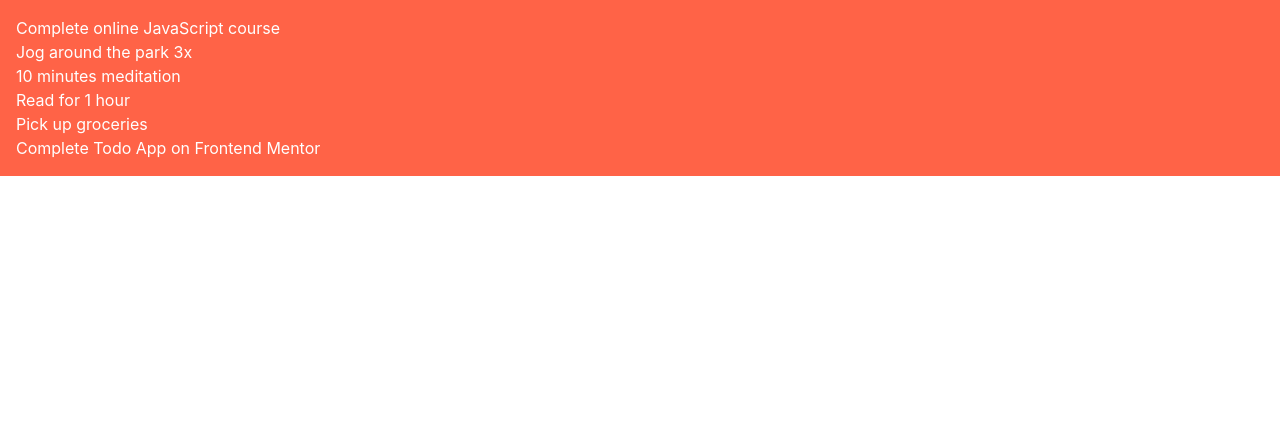
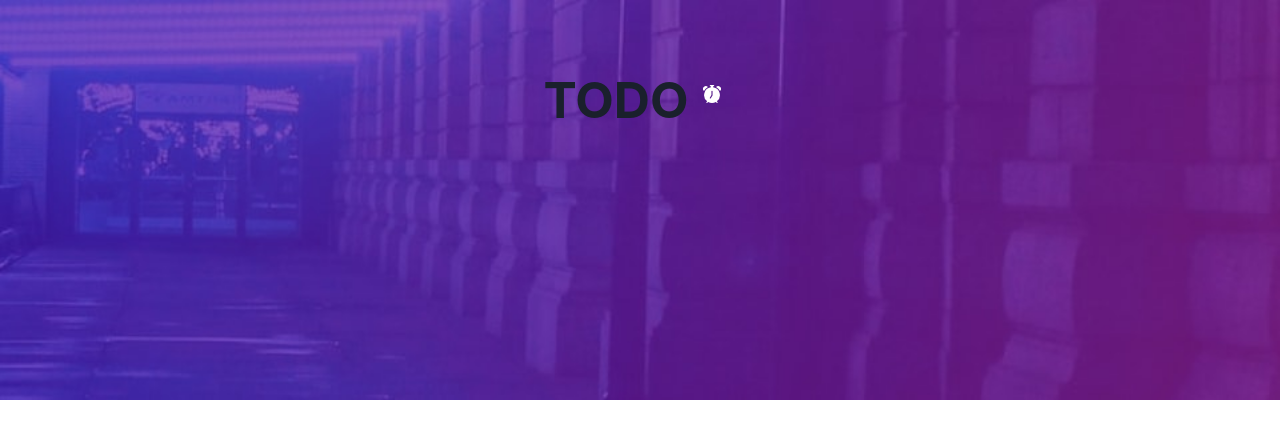
Before and after one commit to gorakhjoshi/react-vite-ts, a React (Vite) app: page / in a window 1280 px wide. Shown: the top 438 px of the page. Built offline with nearby package versions, Linux system fonts and the light colour scheme.

Commit message:
used chakra ui

```diff
--- a/package.json
+++ b/package.json
@@ -17,7 +17,8 @@
     "@emotion/styled": "^11.10.4",
     "framer-motion": "^7.4.0",
     "react": "^18.2.0",
-    "react-dom": "^18.2.0"
+    "react-dom": "^18.2.0",
+    "react-icons": "^4.4.0"
   },
   "devDependencies": {
     "@types/react": "^18.0.17",
--- a/src/App.tsx
+++ b/src/App.tsx
@@ -1,10 +1,10 @@
+import TodoComponent from './components/TodoComponent';
 import TodoProvider from './context/todoContext';
-import MyComponent from './MyComponent';
 
 function App() {
   return (
     <TodoProvider>
-      <MyComponent />
+      <TodoComponent />
     </TodoProvider>
   );
 }
--- a/src/MyComponent.tsx
+++ /dev/null
@@ -1,15 +0,0 @@
-import { Box } from '@chakra-ui/react';
-import useHandleTodo from './hooks/useHandleTodo';
-
-function MyComponent() {
-  const { task } = useHandleTodo();
-  return (
-    <Box bg="tomato" w="100%" p={4} color="white">
-      {task.map((item) => (
-        <div key={item.id}>{item.title}</div>
-      ))}
-    </Box>
-  );
-}
-
-export default MyComponent;
--- /dev/null
+++ b/src/components/TodoComponent/index.tsx
@@ -0,0 +1,44 @@
+import { Box, Flex, Heading, Icon, IconButton } from '@chakra-ui/react';
+import { BsFillAlarmFill } from 'react-icons/bs';
+
+function TodoComponent() {
+  return (
+    <Flex
+      as="main"
+      w="100%"
+      h="400px"
+      bgImage="assets/bgImage.jpg"
+      position="absolute"
+      bgSize="cover"
+      bgPosition="center"
+    >
+      <Flex
+        direction="column"
+        maxW="600px"
+        position="relative"
+        mx="auto"
+        top="50"
+        p="5"
+      >
+        <Flex justify="space-between">
+          <Heading as="h1" fontSize="50px">
+            TODO
+          </Heading>
+          <IconButton
+            aria-label="toggle mode"
+            colorScheme="transparent"
+            icon={<Icon as={BsFillAlarmFill} />}
+            size="lg"
+          />
+        </Flex>
+      </Flex>
+      <Box>
+        {/* TODO: Create TodoInput Component */}
+        {/* TODO: Create TodoList Component */}
+        {/* TODO: Create FilterTodo Component */}
+      </Box>
+    </Flex>
+  );
+}
+
+export default TodoComponent;
```
Also changed, not shown: .eslintrc.cjs, public/assets/bgImage.jpg (added), 1 other file (tests, documents, lock files or other folders).
